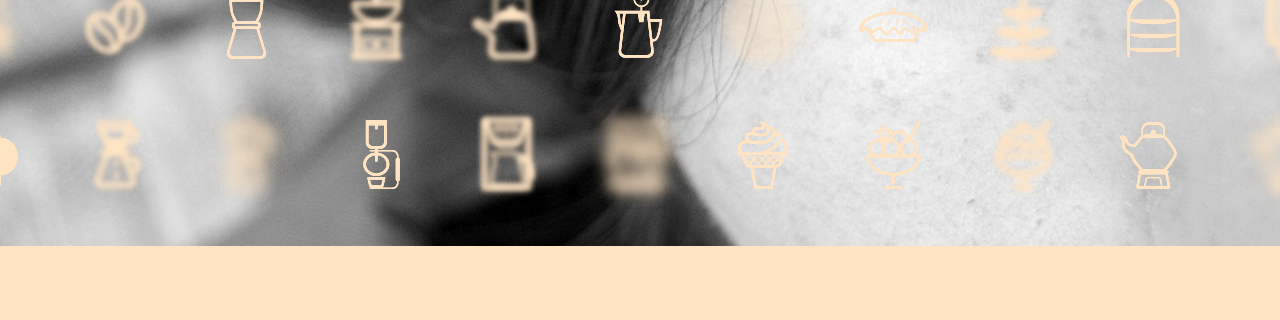
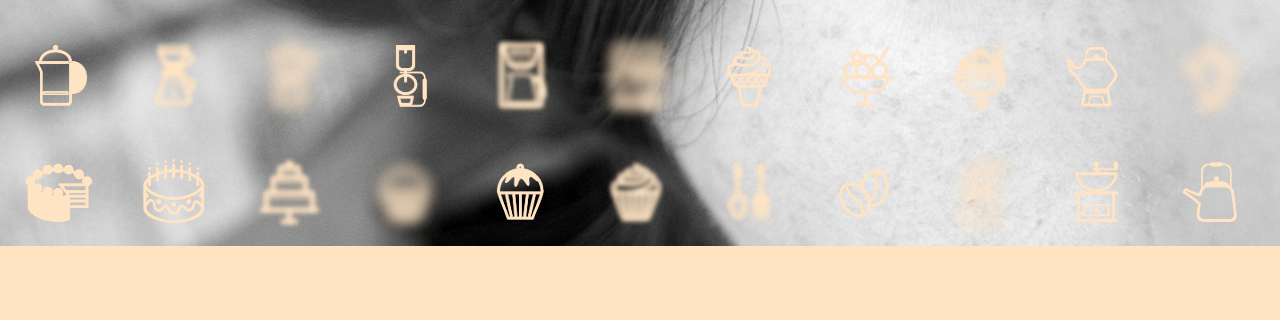
Before and after one commit to zbreakstone/zbreakstone.github.io, a plain HTML site: page index.html in a window 1280 px wide. Shown: the part 554-874 px from the top of the page. Drawn offline with nearby package versions, Linux system fonts and the light colour scheme.

Commit message:
Make small CSS change

```diff
--- a/css/style.css
+++ b/css/style.css
@@ -37,7 +37,7 @@ h1 {
     background-repeat: repeat;
     background-attachment: fixed;
     background-image: url('../img/parallax-bg.png');
-/*    background-size: cover;*/
+    background-size: cover;
 }
 
 .parallax-section-mid {
@@ -48,7 +48,7 @@ h1 {
     background-repeat: repeat;
     background-attachment: fixed;
     background-image: url('../img/parallax-bg.png');
-/*    background-size: cover;*/
+    background-size: cover;
 }
 
 .parallax-section-front {
@@ -59,7 +59,7 @@ h1 {
     background-repeat: repeat;
     background-attachment: fixed;
     background-image: url('../img/parallax-bg.png');
-/*    background-size: cover;*/
+    background-size: cover;
 }
 
 .container {
```
